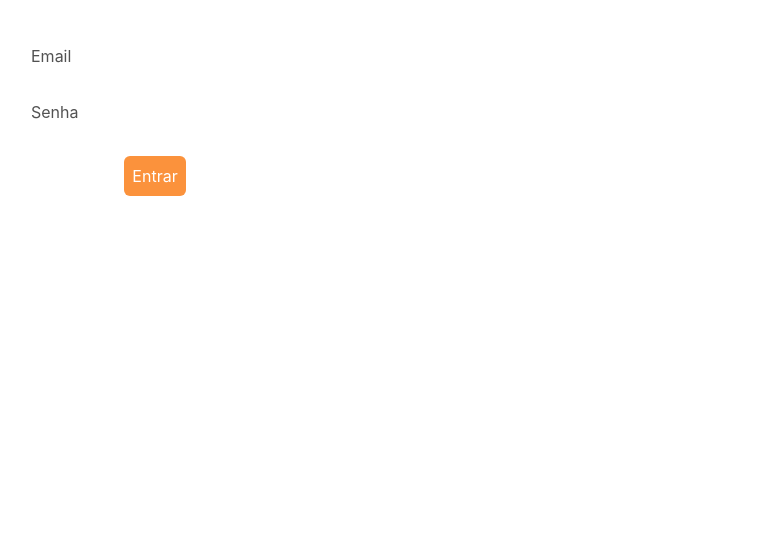
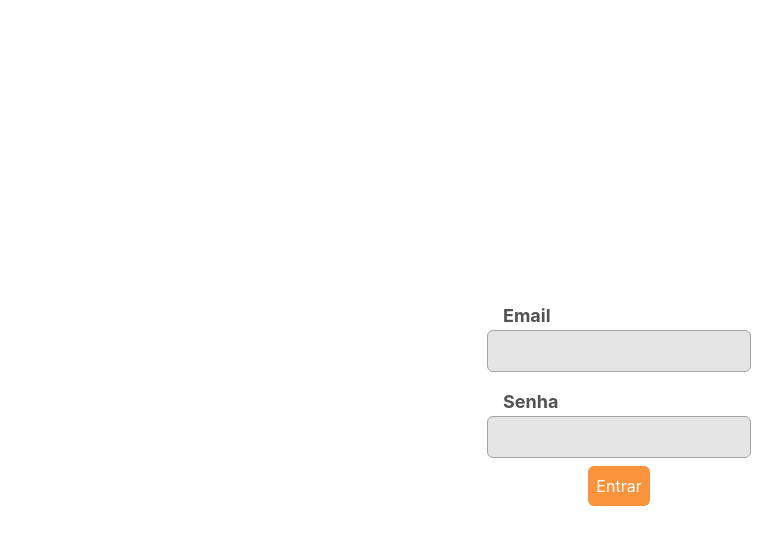
Before and after one commit to betopicanco/share-tips-ui, a Next.js app: page /login in a window 1280 px wide. Shown: the top 544 px of the page, without its empty margins (21-803 px from the left). Built offline with nearby package versions, Linux system fonts and the light colour scheme.

Commit message:
start favorite subjects form

```diff
--- /dev/null
+++ b/src/components/Checkbox.tsx
@@ -0,0 +1,19 @@
+import CheckboxOption, { ICheckboxOption } from "./CheckboxOption";
+
+interface CheckBoxProps {
+  options: ICheckboxOption[];
+}
+
+export default function CheckBox({ options }: CheckBoxProps) {
+  return (
+    <div className="w-full grid">
+      {options.map((option, i) => {
+        return (
+          <div key={i}>
+            <CheckboxOption option={option} key={i} />
+          </div>
+        );
+      })}
+    </div>
+  );
+}
--- /dev/null
+++ b/src/components/CheckboxOption.tsx
@@ -0,0 +1,18 @@
+interface CheckboxOptionProps {
+  option: ICheckboxOption,
+}
+
+export interface ICheckboxOption {
+  id: string,
+  value: string | JSX.Element
+}
+
+export default function CheckboxOption({option}: CheckboxOptionProps) {
+  const {id, value} = option;
+
+  return (
+    <div>
+      <input type="checkbox" name={id} id={id} />
+    </div>
+  )
+}
--- a/src/components/Input.tsx
+++ b/src/components/Input.tsx
@@ -1,15 +1,33 @@
+import Label from "./Label";
+
 interface InputProps {
-  id: string,
-  label: string,
-  type: 'text' | 'password' | 'email'
-  onChange: (e: string) => void
+  id: string;
+  label: string;
+  type: "text" | "password" | "email" | undefined;
+  onChange: (e: string) => void;
 }
 
-export default function Input({id, label, type, onChange}: InputProps) {
+export default function Input({
+  id,
+  label,
+  type = "text",
+  onChange,
+}: InputProps) {
   return (
     <div className="text-neutral-600 m-2">
-      <label htmlFor="" className="block">{label}</label>
-      <input type={type} name={id} id={id} onChange={(e) => onChange(e.target.value)}/>
+      {label && <Label htmlFor="id">{label}</Label>}
+
+      <input
+        type={type}
+        name={id}
+        id={id}
+        onChange={(e) => onChange(e.target.value)}
+        className={`
+          bg-neutral-200 py-2 px-4
+          border border-neutral-400 rounded-md
+          w-full
+        `}
+      />
     </div>
   );
 }
--- /dev/null
+++ b/src/components/LoginForm.tsx
@@ -0,0 +1,48 @@
+import { useState } from "react";
+import api from "../services/api";
+import Button from "./Button";
+import Input from "./Input";
+
+export default function LoginForm() {
+  const [email, setEmail] = useState("");
+  const [password, setPassword] = useState("");
+
+  const handleSubmit = async () => {
+    await api
+      .request({
+        method: "GET",
+        url: "users/login",
+        data: {
+          email,
+          password,
+        },
+      })
+      .then((res) => {
+        console.log(res);
+      });
+  };
+
+  return (
+    <form
+      onSubmit={handleSubmit}
+      className={`bg-white m-4 p-5 rounded-lg md:w-1/4 grid justify-center`}
+    >
+      <Input
+        label="Email"
+        type="email"
+        id="email"
+        onChange={(value: string) => setEmail(value)}
+      />
+
+      <Input
+        label="Senha"
+        type="password"
+        id="pass"
+        onChange={(value: string) => setPassword(value)}
+      />
+      <div className="text-center" onClick={() => handleSubmit()}>
+        <Button type={"submit"}>Entrar</Button>
+      </div>
+    </form>
+  );
+}
--- a/src/components/Topbar.tsx
+++ b/src/components/Topbar.tsx
@@ -1,11 +1,12 @@
 import Image from "next/image";
 import Link from "next/link";
 import Button from "./Button";
+import HamburgerIcon from "./icons/HamburgerIcon";
 
 export default function Topbar() {
   return (
     <header className="bg-neutral-600 text-white flex justify-center">
-      <div className="md:w-3/4">
+      <div className="md:w-3/4 flex space-between">
         <div className="w-full flex space-between">
           <Link href={"/"}>
             <span className="flex py-2">
@@ -21,15 +22,12 @@ export default function Topbar() {
                 </Link>
               </Button>
             </div>
-
-            <div>
-              <Button type="button">
-                <Link href={`/`}>
-                  <span className="px-2 py-4">Assuntos favoritos</span>
-                </Link>
-              </Button>
-            </div>
           </div>
+        </div>
+        <div className="my-auto">
+          <Button type="button">
+            <HamburgerIcon style="w-6 h-6 stroke-2"/>
+          </Button>
         </div>
       </div>
     </header>
--- /dev/null
+++ b/src/components/icons/HamburgerIcon.tsx
@@ -0,0 +1,22 @@
+import IconProps from "./IconProps";
+
+interface HamburgerIconProps extends IconProps {}
+
+export default function HamburgerIcon({ style }: HamburgerIconProps) {
+  return (
+    <svg
+      xmlns="http://www.w3.org/2000/svg"
+      fill="none"
+      viewBox="0 0 24 24"
+      strokeWidth={1.5}
+      stroke="currentColor"
+      className={style}
+    >
+      <path
+        strokeLinecap="round"
+        strokeLinejoin="round"
+        d="M3.75 6.75h16.5M3.75 12h16.5m-16.5 5.25h16.5"
+      />
+    </svg>
+  );
+}
--- /dev/null
+++ b/src/components/icons/IconProps.ts
@@ -0,0 +1,3 @@
+export default interface IconProps {
+  style: string
+}
--- /dev/null
+++ b/src/components/subjects/FavoriteSubjects.tsx
@@ -0,0 +1,48 @@
+import { useEffect, useState } from "react";
+import ISubject from "../../interfaces/ISubject";
+import api from "../../services/api";
+import CheckBox from "../Checkbox";
+import { ICheckboxOption } from "../CheckboxOption";
+
+
+
+export default function FavoriteSubjects() {
+  const [subjects, setSubjects] = useState<ISubject[]>([]);
+  const [options, setOptions] = useState<ICheckboxOption[]>([]);
+
+  // useEffect(() => {
+  //   api.get(`subjects/most-popular`).then((response) => {
+  //     const popularSubjects: ISubject[] = response.data;
+
+  //     setSubjects(popularSubjects);
+  //   })
+  // }, [subjects]);
+
+  // useEffect(() => {
+  //   const popularSubjects = [
+  //     { name: "JAVA" },
+  //     { name: "PHP" },
+  //     { name: "Javascript" },
+  //     { name: "C++" },
+  //   ];
+
+  //   setSubjects(popularSubjects);
+
+  //   const options = subjects.map((subject) => {
+  //     return {
+  //       id: subject.name,
+  //       value: subject.name,
+  //     };
+  //   });
+
+  //   setOptions(options);
+  // }, [setSubjects,setOptions, subjects]);
+
+
+
+  return (
+    <form action="">
+      <CheckBox options={options} />
+    </form>
+  );
+}
--- a/src/pages/login.tsx
+++ b/src/pages/login.tsx
@@ -1,50 +1,16 @@
 import type { NextPage } from "next";
 import { useState } from "react";
 import Button from "../components/Button";
-import Input from "../components/Input"
-import api from "../services/api";
+import Input from "../components/Input";
+import LoginForm from "../components/LoginForm";
 
 const Login: NextPage = () => {
-  const [email, setEmail] = useState("");
-  const [password, setPassword] = useState("");
-
-  const handleSubmit = async () => {
-    await api.request({
-      method: 'GET',
-      url: 'users/login',
-      data: {
-        email,
-        password
-      }
-    }).then((res) => {
-      console.log(res);
-    })
-  }
-
   return (
-    <div className="bg-white m-4 p-5 rounded-lg md:w-1/4 grid justify-center">
-      <form onSubmit={handleSubmit}>
-        <Input
-          label="Email"
-          type="email"
-          id="email"
-          onChange={(value: string) => setEmail(value)}
-        />
-
-        <Input
-          label="Senha"
-          type="password"
-          id="pass"
-          onChange={(value: string) => setPassword(value)}
-        />
-      </form>
-
-      <div className="text-center" onClick={() => handleSubmit()}>
-        <Button type={'submit'}>
-          Entrar
-        </Button>
+    <main className="flex h-screen">
+      <div className="w-full my-auto flex justify-center align-middle">
+        <LoginForm />
       </div>
-    </div>
+    </main>
   );
 };
 
```
